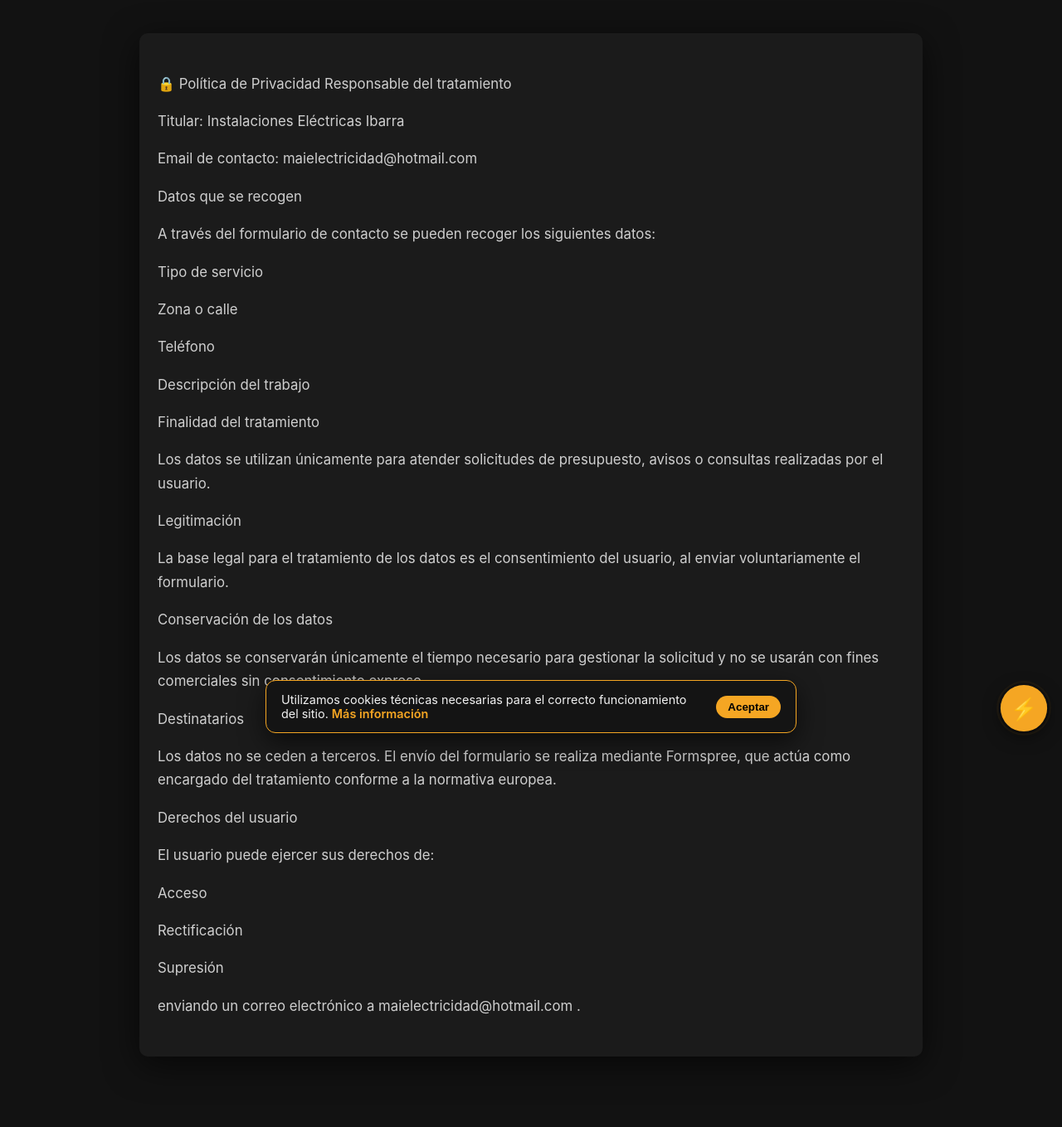
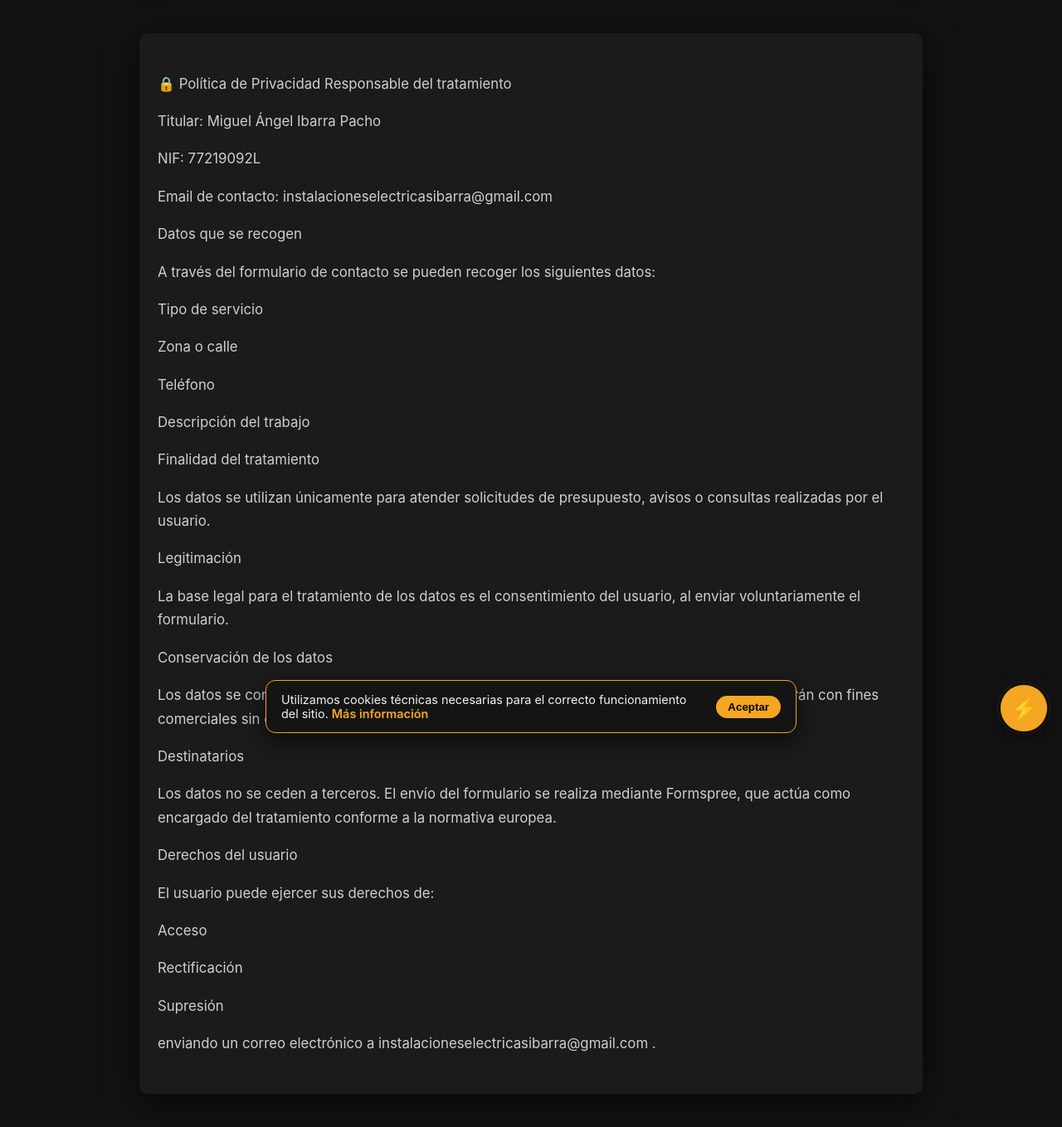
Before and after one commit to instalaciones-electricas-ibarra/Instalaciones-Electricas-Ibarra, a Jekyll site: the page built from privacidad.md, in a window 1280 px wide. Shown: the whole page at 83% size. Built offline with Jekyll 4.4.1, drawn with Linux system fonts in a browser that asks for light colours; our own code applies the rules of GitHub Pages for plain Markdown files; before the commit the page ends 1314 px from its top, so only the background shows below that.

Commit message:
Update privacidad.md

```diff
--- a/privacidad.md
+++ b/privacidad.md
@@ -1,9 +1,11 @@
 🔒 Política de Privacidad
 Responsable del tratamiento
 
-Titular: Instalaciones Eléctricas Ibarra
+Titular: Miguel Ángel Ibarra Pacho
 
-Email de contacto: maielectricidad@hotmail.com
+NIF: 77219092L
+
+Email de contacto: instalacioneselectricasibarra@gmail.com
 
 Datos que se recogen
 
@@ -44,5 +46,5 @@ Rectificación
 
 Supresión
 
-enviando un correo electrónico a maielectricidad@hotmail.com
+enviando un correo electrónico a instalacioneselectricasibarra@gmail.com
 .
```
